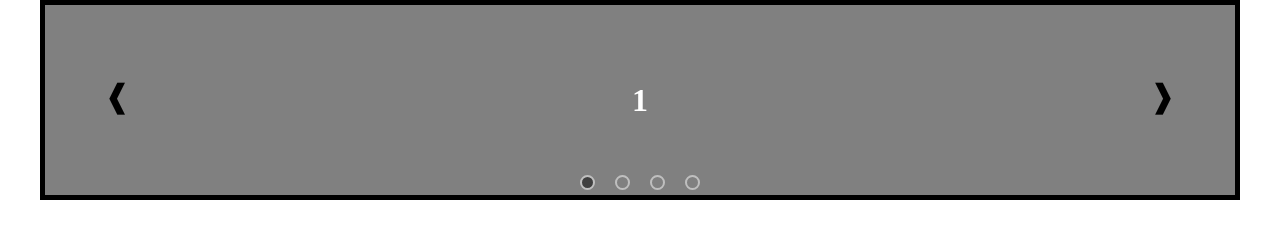
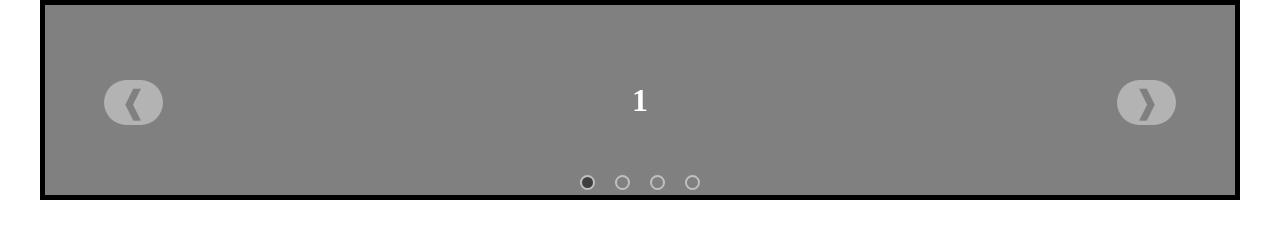
Before and after one commit to disepaci/ratslider, a plain HTML site: page example/index.html in a window 1280 px wide. Drawn offline with Linux system fonts and the light colour scheme.

Commit message:
update arrow handlers styles

```diff
--- a/ratslider.css
+++ b/ratslider.css
@@ -22,6 +22,7 @@
 	font-size: 2em;
 	line-height: 100%;
 }
+
 [ratslider=container] .handler{
 	cursor: pointer;
 	-webkit-touch-callout: none;
@@ -30,7 +31,15 @@
 	-moz-user-select: none;
 	-ms-user-select: none;
   	user-select: none;
-
+	padding: 0.2em 0.5em;
+	background: white;
+	border-radius: 25px;
+	color:gray;
+	opacity: 0.4;
+}
+[ratslider=container] .handler:active{
+	background: gray;
+	color:white;
 }
 [ratslider=container] .dotHandler{
 	position: absolute;
```
